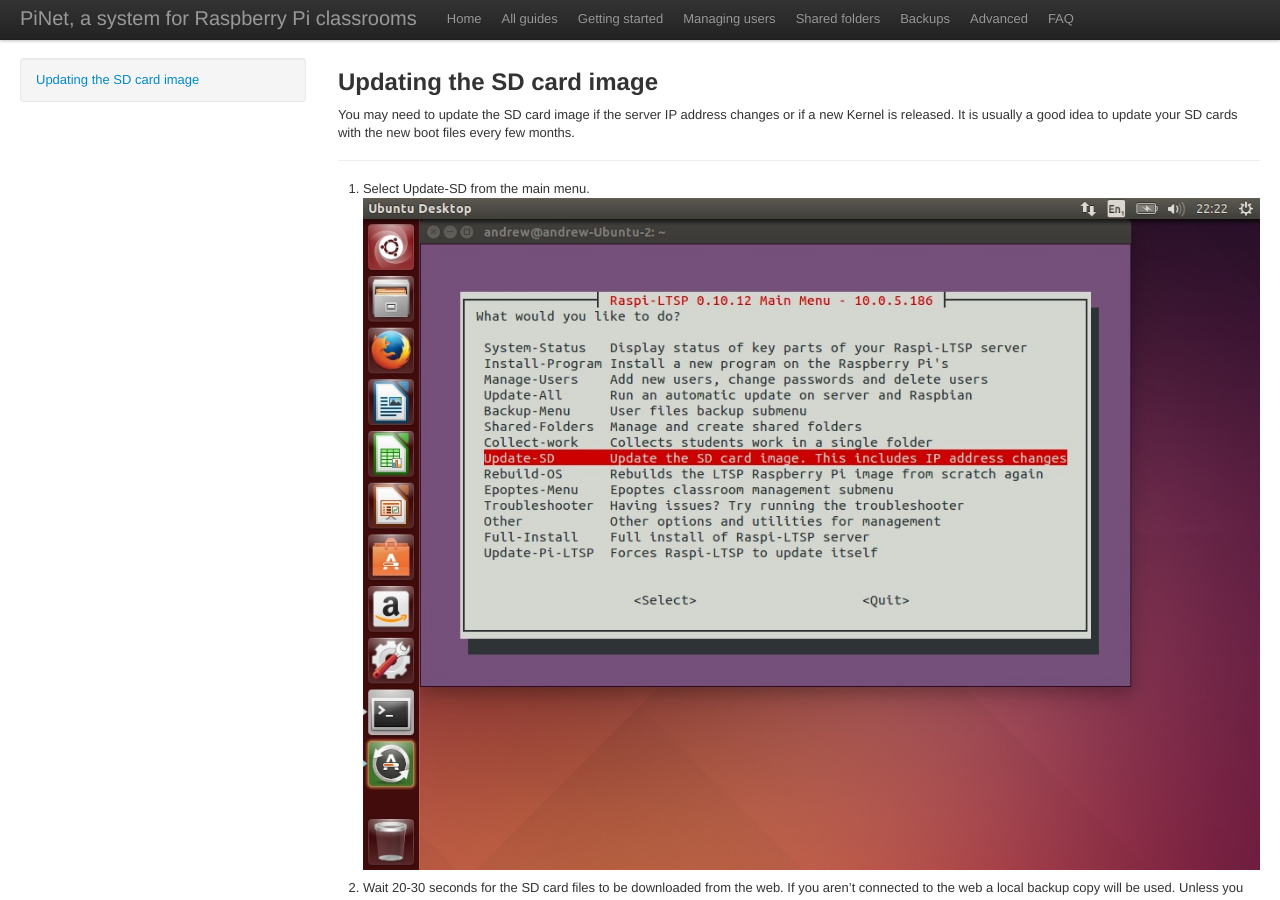
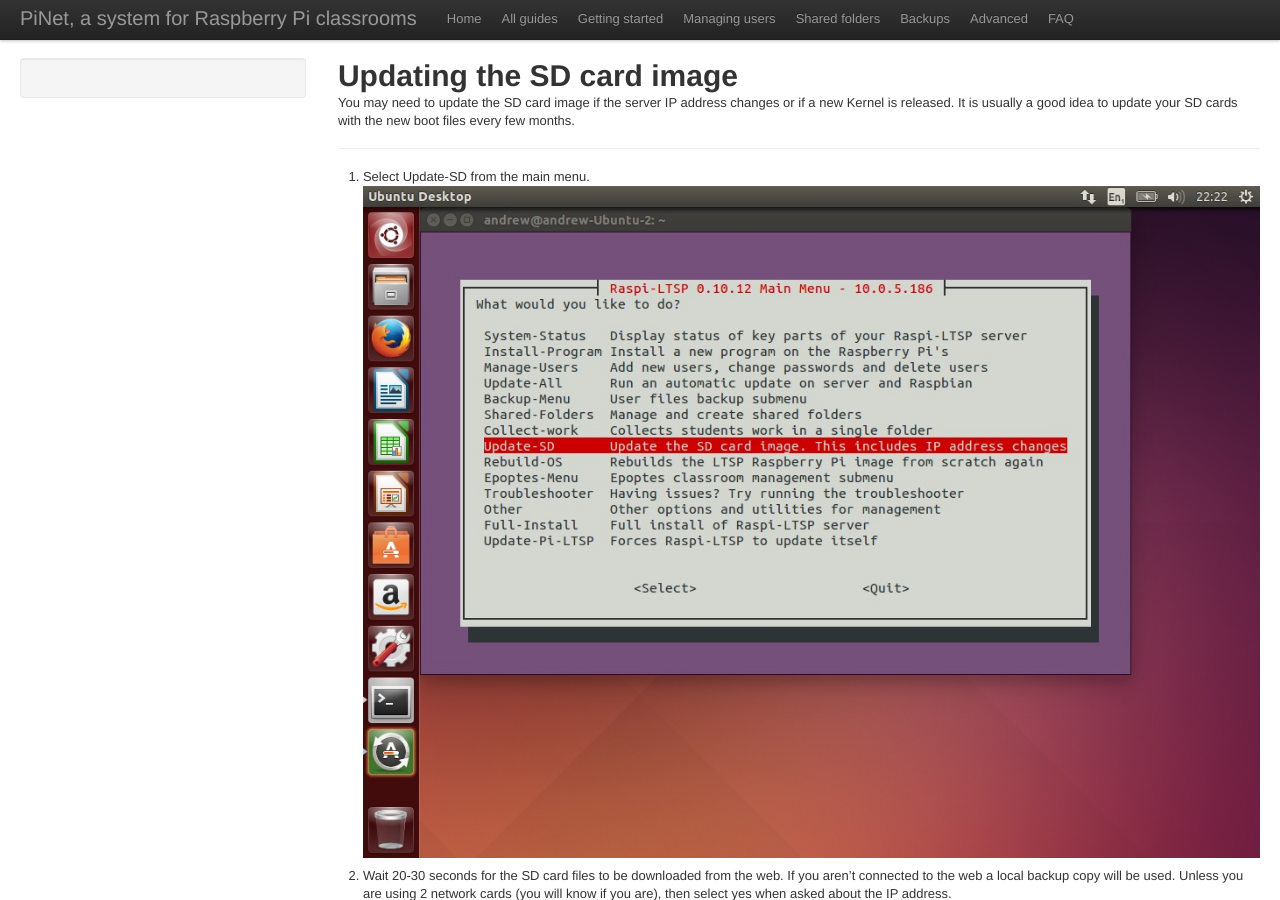
Before and after one commit to PiNet/PiNet.github.io, a Jekyll site: the page built from articles/sd-card-update.md, in a window 1280 px wide and 900 px high. Built offline with Jekyll 4.4.1, drawn with Linux system fonts in a browser that asks for light colours; some web fonts are replaced; Markdown is read by kramdown in place of the engine named in the settings.

Commit message:
Fixed page formatting

```diff
--- a/articles/sd-card-update.md
+++ b/articles/sd-card-update.md
@@ -3,18 +3,20 @@
 layout: article
 ---
 
-Updating the SD card image
-------
+#Updating the SD card image
+
 You may need to update the SD card image if the server IP address changes or if a new Kernel is released. It is usually a good idea
 to update your SD cards with the new boot files every few months.
 
 ----
 
-1. Select Update-SD from the main menu.  ![](/assets/images/update-sd-1.jpeg)
+1. Select Update-SD from the main menu.
+![](/assets/images/update-sd-1.jpeg)
 
 2. Wait 20-30 seconds for the SD card files to be downloaded from the web.
 If you aren't connected to the web a local backup copy will be used.
-Unless you are using 2 network cards (you will know if you are), then select yes when asked about the IP address.   ![](/assets/images/update-sd-2.jpeg)
+Unless you are using 2 network cards (you will know if you are), then select yes when asked about the IP address.
+![](/assets/images/update-sd-2.jpeg)
 
 3. Once the SD card folder is ready, the folder will be opened so you can copy the files to an SD card. You can also
 open it manually by navigating to /home/YourUserName/piBoot.
```
